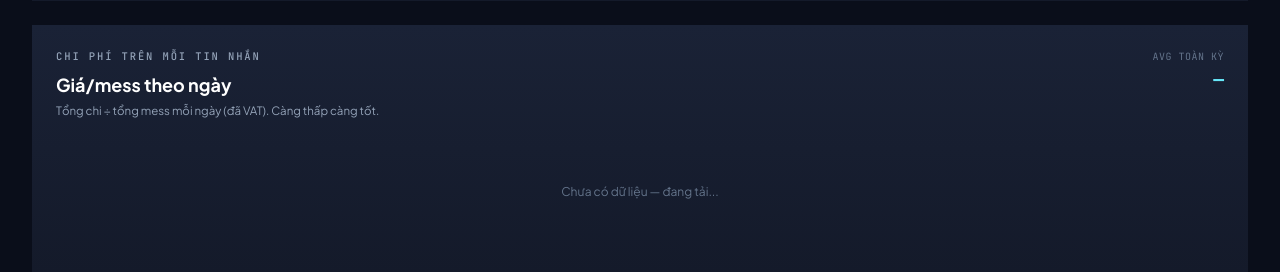
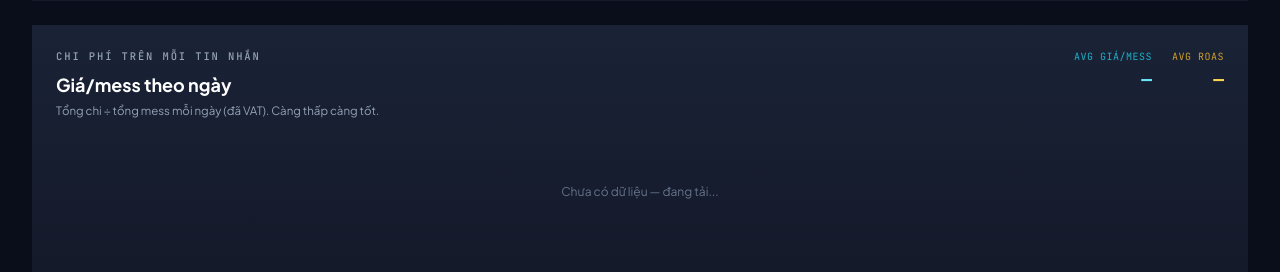
Before and after one commit to hungnvn8n/eyeplus-ads-monitor, a Flask app: page / in a window 1280 px wide. Shown: the part 999-1271 px from the top of the page. Run offline with Flask 3, Linux system fonts and the light colour scheme; the visitor is signed in with stand-in values (Sample User, id 1); data that the repository does not hold is empty; parts of the project's set-up code (start-up, migrations or seed data) failed here and were passed over; some libraries are stand-ins or nearby versions.

Commit message:
feat(overview): thêm ROAS vào chart Giá/mess theo ngày
Backend fetch_daily_cost_per_mess giờ trả thêm:
- revenue[] per day (sum action_values của omni_purchase)
- roas[] = revenue / spend_VAT per day
- avg_roas + total_revenue

Endpoint /api/cost-per-mess-daily expose các field mới.

Frontend overview:
- Chart 2 trục Y: trái = giá/mess (cyan), phải = ROAS (vàng)
- Header card 2 cột: AVG GIÁ/MESS · AVG ROAS + DT
- Tooltip ROAS điểm: ROAS x.xx + doanh thu ngày
- Legend filter ra dataset AVG (giảm clutter)

Bump v1.0.21 → v1.0.22

Co-Authored-By: Claude Opus 4.7 (1M context) <noreply@anthropic.com>

```diff
--- a/app.py
+++ b/app.py
@@ -207,7 +207,7 @@ BUDGET_LOG = ROOT / "budget_log.jsonl"
 RULES_FILE = ROOT / "rules.json"
 
 # Version + GitHub repo cho auto-update check
-APP_VERSION = "1.0.21"
+APP_VERSION = "1.0.22"
 GITHUB_REPO = "hungnvn8n/eyeplus-ads-monitor"
 UPDATE_CHECK_INTERVAL_HOURS = int(os.getenv("UPDATE_CHECK_INTERVAL_HOURS", "24"))
 _UPDATE_STATE = {"available": False, "current": APP_VERSION,
@@ -1242,8 +1242,10 @@ def api_cost_per_mess_daily():
     return jsonify({
         "ok": True,
         "date_from": frm, "date_to": to,
-        **{k: entry[k] for k in ("dates", "spend", "messages", "cost_per_mess",
-                                  "avg_cost_per_mess", "total_spend", "total_mess")},
+        **{k: entry.get(k) for k in ("dates", "spend", "messages", "revenue",
+                                       "cost_per_mess", "roas",
+                                       "avg_cost_per_mess", "avg_roas",
+                                       "total_spend", "total_mess", "total_revenue")},
         "fetched_at": entry["fetched_at"],
     })
 
--- a/fetcher.py
+++ b/fetcher.py
@@ -432,7 +432,7 @@ def _fetch_one_account_daily(account: dict, date_from: str, date_to: str) -> tup
 
 
 def _fetch_one_account_daily_mess(account: dict, date_from: str, date_to: str) -> list:
-    """Fetch daily spend + messages cho 1 account. Trả list (date_str, spend_vat, messages)."""
+    """Fetch daily spend + messages + revenue. Trả list (date_str, spend_vat, mess, revenue)."""
     rows = []
     token = os.environ.get(account["token_env"], "").strip()
     if not token:
@@ -440,7 +440,7 @@ def _fetch_one_account_daily_mess(account: dict, date_from: str, date_to: str) -
     url = f"{FB_BASE_URL}/{account['account_id']}/insights"
     params = {
         "access_token": token,
-        "fields": "spend,actions",
+        "fields": "spend,actions,action_values",
         "level": "account",
         "time_range": f'{{"since":"{date_from}","until":"{date_to}"}}',
         "time_increment": "1",
@@ -465,41 +465,54 @@ def _fetch_one_account_daily_mess(account: dict, date_from: str, date_to: str) -
             actions = row.get("actions") or []
             mess = next((int(a.get("value", 0) or 0)
                          for a in actions if a.get("action_type") == MSG_ACTION), 0)
-            rows.append((d, spend, mess))
+            action_values = row.get("action_values") or []
+            revenue = sum(float(av.get("value") or 0) for av in action_values
+                           if av.get("action_type") in PURCHASE_TYPES)
+            rows.append((d, spend, mess, revenue))
         next_url = (data.get("paging") or {}).get("next") or ""
     return rows
 
 
 def fetch_daily_cost_per_mess(date_from: str, date_to: str) -> dict:
-    """Daily cost per message: chi tiêu + tin nhắn aggregated theo ngày, 6 TK song song."""
+    """Daily cost per mess + ROAS aggregated theo ngày, 6 TK song song."""
     from concurrent.futures import ThreadPoolExecutor
-    daily = {}  # {date: {spend, mess}}
+    daily = {}
     with ThreadPoolExecutor(max_workers=6) as ex:
         futures = [ex.submit(_fetch_one_account_daily_mess, acc, date_from, date_to)
                    for acc in AD_ACCOUNTS]
         for fut in futures:
             try:
-                for d, spend, mess in fut.result():
-                    bucket = daily.setdefault(d, {"spend": 0.0, "mess": 0})
+                for d, spend, mess, revenue in fut.result():
+                    bucket = daily.setdefault(d, {"spend": 0.0, "mess": 0, "revenue": 0.0})
                     bucket["spend"] += spend
                     bucket["mess"] += mess
+                    bucket["revenue"] += revenue
             except Exception:
                 continue
     dates = sorted(daily.keys())
     spends = [round(daily[d]["spend"]) for d in dates]
     messages = [daily[d]["mess"] for d in dates]
+    revenues = [round(daily[d]["revenue"]) for d in dates]
     cost_per_mess = [round(s / m) if m > 0 else 0 for s, m in zip(spends, messages)]
+    # ROAS post-VAT: revenue / spend_vat
+    roas = [round(r / s, 2) if s > 0 else 0.0 for s, r in zip(spends, revenues)]
     total_spend = sum(spends)
     total_mess = sum(messages)
+    total_rev = sum(revenues)
     avg_cpm = round(total_spend / total_mess) if total_mess > 0 else 0
+    avg_roas = round(total_rev / total_spend, 2) if total_spend > 0 else 0.0
     return {
         "dates": dates,
         "spend": spends,
         "messages": messages,
+        "revenue": revenues,
         "cost_per_mess": cost_per_mess,
+        "roas": roas,
         "avg_cost_per_mess": avg_cpm,
+        "avg_roas": avg_roas,
         "total_spend": total_spend,
         "total_mess": total_mess,
+        "total_revenue": total_rev,
         "fetched_at": datetime.now().isoformat(timespec="seconds"),
     }
 
--- a/templates/overview.html
+++ b/templates/overview.html
@@ -237,11 +237,22 @@
       <p class="text-[11.5px] text-slate-400 mt-1">Tổng chi ÷ tổng mess mỗi ngày (đã VAT). Càng thấp càng tốt.</p>
     </div>
     <div class="text-right">
-      <div class="text-[10px] mono text-slate-500 tracking-wider">AVG TOÀN KỲ</div>
-      <div class="mono text-[18px] font-bold text-cyan-300 mt-0.5"
-           x-text="cpmDaily.avg ? cpmDaily.avg.toLocaleString() + 'đ' : '—'"></div>
-      <div class="text-[10.5px] mono text-slate-500 mt-0.5"
-           x-text="cpmDaily.total_mess ? cpmDaily.total_mess.toLocaleString() + ' mess · ' + fmtCompact(cpmDaily.total_spend) + 'đ' : ''"></div>
+      <div class="flex items-start gap-5">
+        <div>
+          <div class="text-[10px] mono text-cyan-400/80 tracking-wider">AVG GIÁ/MESS</div>
+          <div class="mono text-[18px] font-bold text-cyan-300 mt-0.5"
+               x-text="cpmDaily.avg ? cpmDaily.avg.toLocaleString() + 'đ' : '—'"></div>
+          <div class="text-[10.5px] mono text-slate-500 mt-0.5"
+               x-text="cpmDaily.total_mess ? cpmDaily.total_mess.toLocaleString() + ' mess · ' + fmtCompact(cpmDaily.total_spend) + 'đ' : ''"></div>
+        </div>
+        <div>
+          <div class="text-[10px] mono text-amber-400/80 tracking-wider">AVG ROAS</div>
+          <div class="mono text-[18px] font-bold text-amber-300 mt-0.5"
+               x-text="cpmDaily.avgRoas ? cpmDaily.avgRoas.toFixed(2) : '—'"></div>
+          <div class="text-[10.5px] mono text-slate-500 mt-0.5"
+               x-text="cpmDaily.total_revenue ? 'DT ' + fmtCompact(cpmDaily.total_revenue) + 'đ' : ''"></div>
+        </div>
+      </div>
     </div>
   </div>
 
@@ -518,8 +529,9 @@ function overviewPage() {
     spendDailyLoading: false,
     _spendDailyChart: null,
 
-    // Line chart giá/mess theo ngày
-    cpmDaily: { dates: [], cost_per_mess: [], messages: [], spend: [], avg: 0, total_mess: 0, total_spend: 0 },
+    // Line chart giá/mess theo ngày (+ ROAS)
+    cpmDaily: { dates: [], cost_per_mess: [], roas: [], messages: [], spend: [], revenue: [],
+                avg: 0, avgRoas: 0, total_mess: 0, total_spend: 0, total_revenue: 0 },
     cpmDailyLoading: false,
     _cpmDailyChart: null,
     get spendDailyTotals() {
@@ -782,11 +794,15 @@ function overviewPage() {
         this.cpmDaily = {
           dates: d.dates || [],
           cost_per_mess: d.cost_per_mess || [],
+          roas: d.roas || [],
           messages: d.messages || [],
           spend: d.spend || [],
+          revenue: d.revenue || [],
           avg: d.avg_cost_per_mess || 0,
+          avgRoas: d.avg_roas || 0,
           total_mess: d.total_mess || 0,
           total_spend: d.total_spend || 0,
+          total_revenue: d.total_revenue || 0,
         };
         this.$nextTick(() => this._drawCpmDaily());
       } catch (e) {
@@ -808,6 +824,7 @@ function overviewPage() {
           return `${day}/${m}`;
         });
         const avg = this.cpmDaily.avg;
+        const avgRoas = this.cpmDaily.avgRoas;
         new Chart(canvas, {
           type: 'line',
           data: {
@@ -816,6 +833,7 @@ function overviewPage() {
               {
                 label: 'Giá/mess',
                 data: this.cpmDaily.cost_per_mess,
+                yAxisID: 'yCpm',
                 borderColor: '#22d3ee',
                 backgroundColor: 'rgba(34, 211, 238, 0.10)',
                 borderWidth: 2.5,
@@ -828,9 +846,25 @@ function overviewPage() {
                 fill: true,
               },
               {
-                label: 'AVG',
+                label: 'ROAS',
+                data: this.cpmDaily.roas,
+                yAxisID: 'yRoas',
+                borderColor: '#fbbf24',
+                backgroundColor: 'rgba(251,191,36,0.06)',
+                borderWidth: 2.5,
+                pointBackgroundColor: '#fbbf24',
+                pointBorderColor: '#0e1729',
+                pointBorderWidth: 1.5,
+                pointRadius: 4,
+                pointHoverRadius: 6,
+                tension: 0.3,
+                fill: false,
+              },
+              {
+                label: 'AVG giá/mess',
                 data: labels.map(() => avg),
-                borderColor: 'rgba(167,139,250,0.55)',
+                yAxisID: 'yCpm',
+                borderColor: 'rgba(34,211,238,0.45)',
                 borderWidth: 1.5,
                 borderDash: [6,4],
                 pointRadius: 0,
@@ -849,27 +883,49 @@ function overviewPage() {
                 grid: { display: false },
                 ticks: { color: '#94a3b8', font: { size: 11 } },
               },
-              y: {
+              yCpm: {
+                type: 'linear',
+                position: 'left',
                 grid: { color: 'rgba(255,255,255,0.04)' },
                 ticks: {
-                  color: '#94a3b8', font: { size: 11 },
-                  callback: (v) => {
-                    if (v >= 1000) return (v/1000).toFixed(0) + 'K';
-                    return v;
-                  },
+                  color: '#22d3ee', font: { size: 11 },
+                  callback: (v) => v >= 1000 ? (v/1000).toFixed(0) + 'K' : v,
                 },
+                title: { display: true, text: 'Giá/mess (đ)', color: '#22d3ee', font: { size: 10 } },
+              },
+              yRoas: {
+                type: 'linear',
+                position: 'right',
+                grid: { display: false },
+                ticks: { color: '#fbbf24', font: { size: 11 } },
+                title: { display: true, text: 'ROAS (x)', color: '#fbbf24', font: { size: 10 } },
               },
             },
             plugins: {
-              legend: { display: false },
+              legend: {
+                display: true,
+                position: 'top',
+                align: 'end',
+                labels: {
+                  color: '#cbd5e1', font: { size: 11, weight: '600' },
+                  usePointStyle: true, pointStyle: 'rectRounded',
+                  padding: 14, boxWidth: 10, boxHeight: 10,
+                  filter: (item) => item.text !== 'AVG giá/mess',
+                },
+              },
               tooltip: {
                 backgroundColor: 'rgba(20,26,42,0.97)',
                 borderColor: 'rgba(255,255,255,0.1)', borderWidth: 1,
                 titleColor: '#f1f5f9', bodyColor: '#cbd5e1', padding: 12,
                 callbacks: {
                   label: (ctx) => {
-                    if (ctx.datasetIndex === 1) return ` AVG: ${avg.toLocaleString()}đ`;
                     const v = ctx.parsed.y || 0;
+                    if (ctx.datasetIndex === 2) return ` AVG: ${avg.toLocaleString()}đ`;
+                    if (ctx.datasetIndex === 1) {
+                      const rev = (this.cpmDaily.revenue || [])[ctx.dataIndex] || 0;
+                      return [` ROAS: ${v.toFixed(2)}`,
+                              ` Doanh thu: ${rev.toLocaleString()}đ`];
+                    }
                     const m = (this.cpmDaily.messages || [])[ctx.dataIndex] || 0;
                     const s = (this.cpmDaily.spend || [])[ctx.dataIndex] || 0;
                     return [` Giá/mess: ${v.toLocaleString()}đ`,
```
Also changed, not shown: 2 other files.
